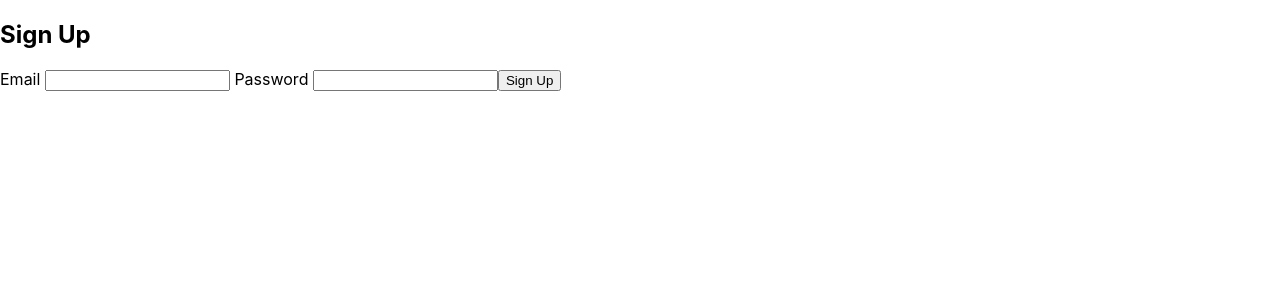
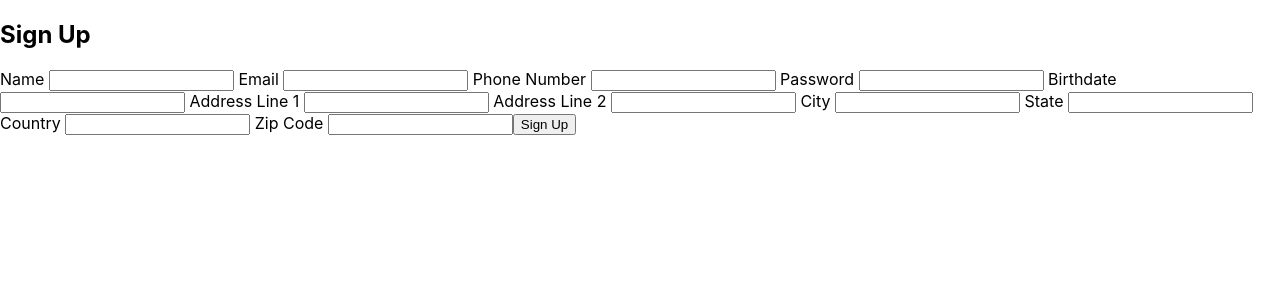
Before and after one commit to sanchit0496/aws-cognito-user-management, a React (Create React App) app in the folder user-management/: page /signup in a window 1280 px wide. Shown: the top 300 px of the page. Built offline with nearby package versions, Linux system fonts and the light colour scheme; what amazon-cognito-identity-js would draw is missing.

Commit message:
form updated

```diff
--- a/user-management/src/components/Signup.js
+++ b/user-management/src/components/Signup.js
@@ -4,8 +4,18 @@ import { useHistory } from 'react-router'
 import Login from './Login'
 
 const Signup = () => {
+    const [name, setName] = useState("")
     const [email, setEmail] = useState("")
+    const [phoneNumber, setPhoneNumber] = useState("")
     const [password, setPassword] = useState("")
+    const [birthdate, setBirthdate] = useState("")
+    const [address1, setAddress1] = useState("")
+    const [address2, setAddress2] = useState("")
+    const [city, setCity] = useState("")
+    const [state, setState] = useState("")
+    const [country, setCountry] = useState("")
+    const [zipCode, setZipcode] = useState("")
+
 
     const history = useHistory();
 
@@ -20,16 +30,47 @@ const Signup = () => {
         })
     }
 
+    // Name, email, Phone Number, Password,  Birthdate, Address Line 1,
+    // Address Line 2, City, State, Country, Zip code
+
     return(
         <div>
             <h2>Sign Up</h2>
             <form onSubmit = {onSubmit}>
 
+                <label htmlFor = "name"> Name </label>
+                <input value = {name} onChange = {(e) => setName(e.target.value)}></input>
+
                 <label htmlFor = "email"> Email </label>
                 <input value = {email} onChange = {(e) => setEmail(e.target.value)}></input>
 
+                <label htmlFor = "phoneNumber"> Phone Number </label>
+                <input value = {phoneNumber} onChange = {(e) => setPhoneNumber(e.target.value)}></input>
+
                 <label htmlFor = "password"> Password </label>
                 <input value = {password} onChange = {(e) => setPassword(e.target.value)}></input>
+
+                <label htmlFor = "birthdate"> Birthdate </label>
+                <input value = {birthdate} onChange = {(e) => setBirthdate(e.target.value)}></input>
+
+                <label htmlFor = "address1"> Address Line 1 </label>
+                <input value = {address1} onChange = {(e) => setAddress1(e.target.value)}></input>
+
+                <label htmlFor = "address2"> Address Line 2 </label>
+                <input value = {address2} onChange = {(e) => setAddress2(e.target.value)}></input>
+
+                <label htmlFor = "city"> City </label>
+                <input value = {city} onChange = {(e) => setCity(e.target.value)}></input>
+
+                <label htmlFor = "state"> State </label>
+                <input value = {state} onChange = {(e) => setState(e.target.value)}></input>
+
+                <label htmlFor = "country"> Country </label>
+                <input value = {country} onChange = {(e) => setCountry(e.target.value)}></input>
+
+                <label htmlFor = "zipCode"> Zip Code </label>
+                <input value = {zipCode} onChange = {(e) => setZipcode(e.target.value)}></input>
+
 
                 <button type="submit">Sign Up</button>
             </form>
```
